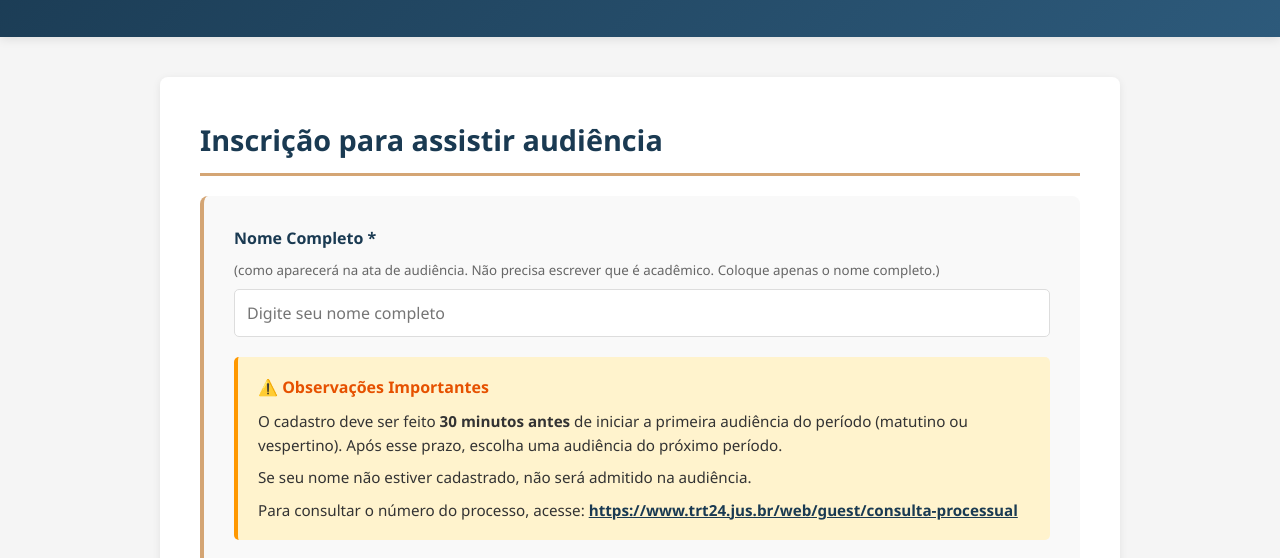
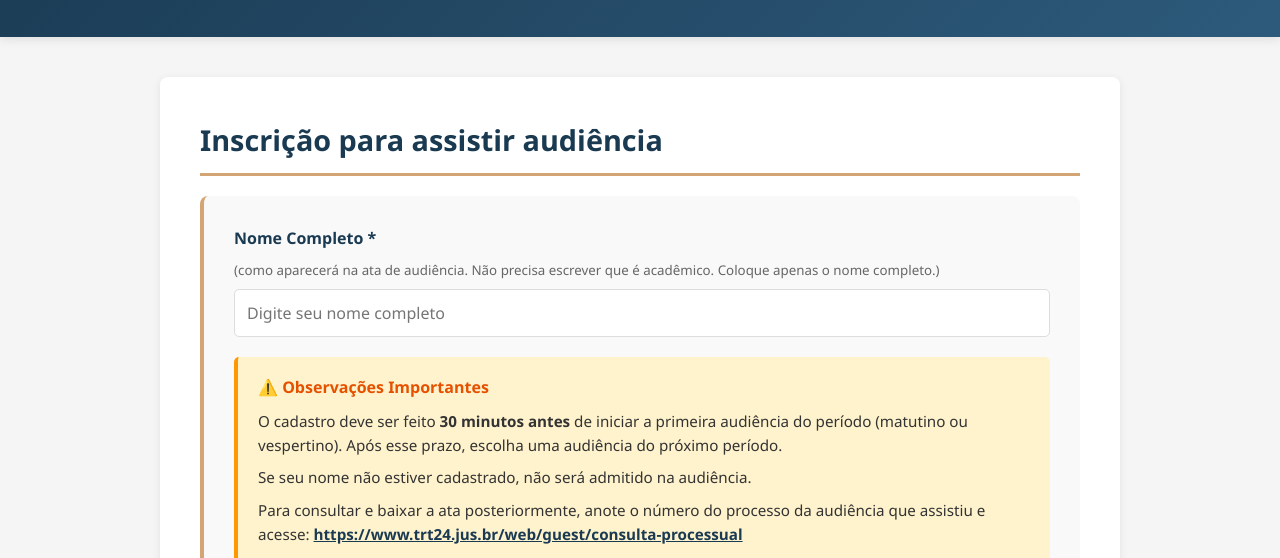
Before and after one commit to marcioinada-hub/vara-trabalho-paranaiba, a plain HTML site: page index.html in a window 1280 px wide. Shown: the part 145-703 px from the top of the page. Drawn offline with Linux system fonts and the light colour scheme; no server answers.

Commit message:
Update index.html

```diff
--- a/index.html
+++ b/index.html
@@ -312,7 +312,7 @@
                             Se seu nome não estiver cadastrado, não será admitido na audiência.
                         </p>
                         <p style="font-size:0.95em; color:#333;">
-                            Para consultar o número do processo, acesse:
+                            Para consultar e baixar a ata posteriormente, anote o número do processo da audiência que assistiu e acesse:
                             <a href="https://www.trt24.jus.br/web/guest/consulta-processual" target="_blank" style="color:#1a3a52; font-weight:600; word-break:break-all;">https://www.trt24.jus.br/web/guest/consulta-processual</a>
                         </p>
                     </div>
```
